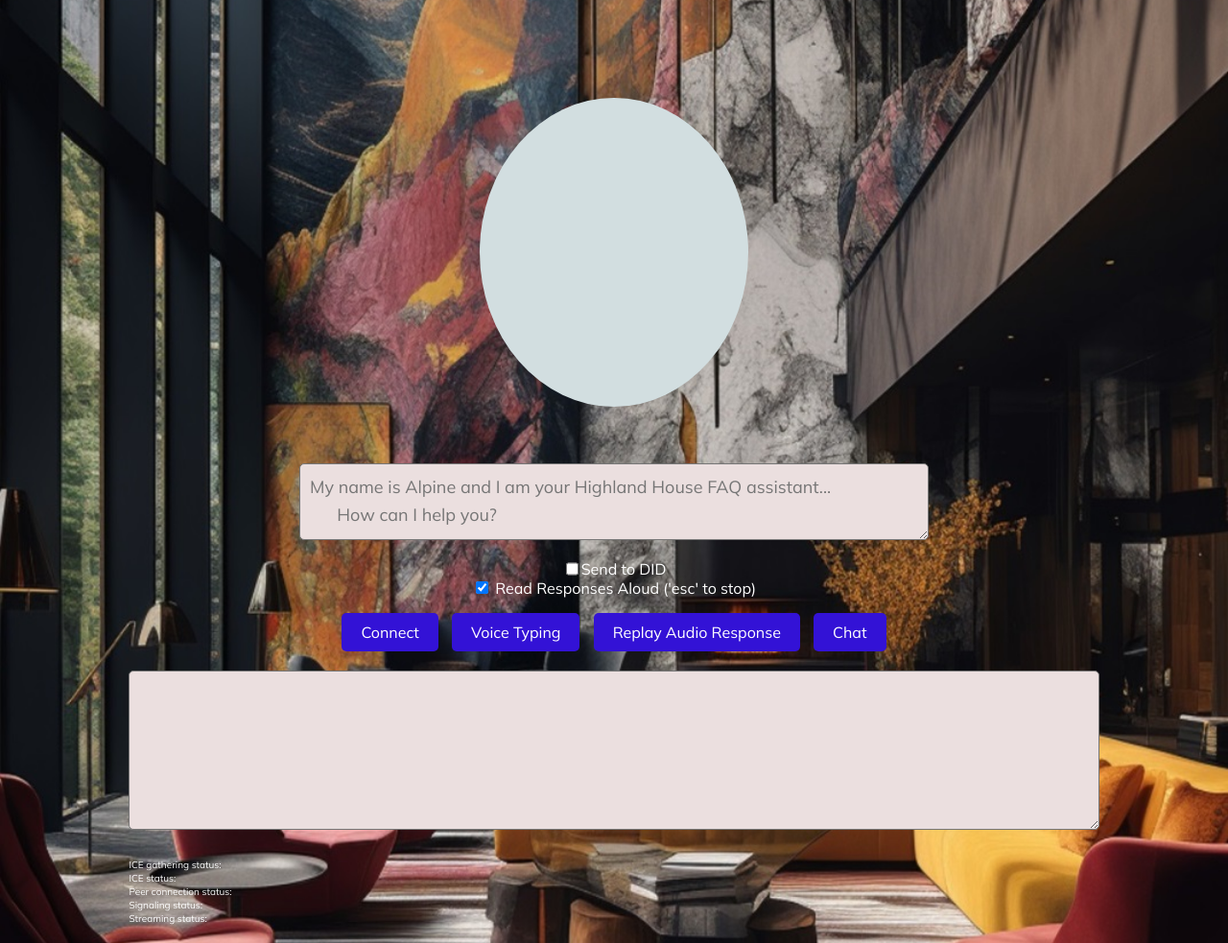
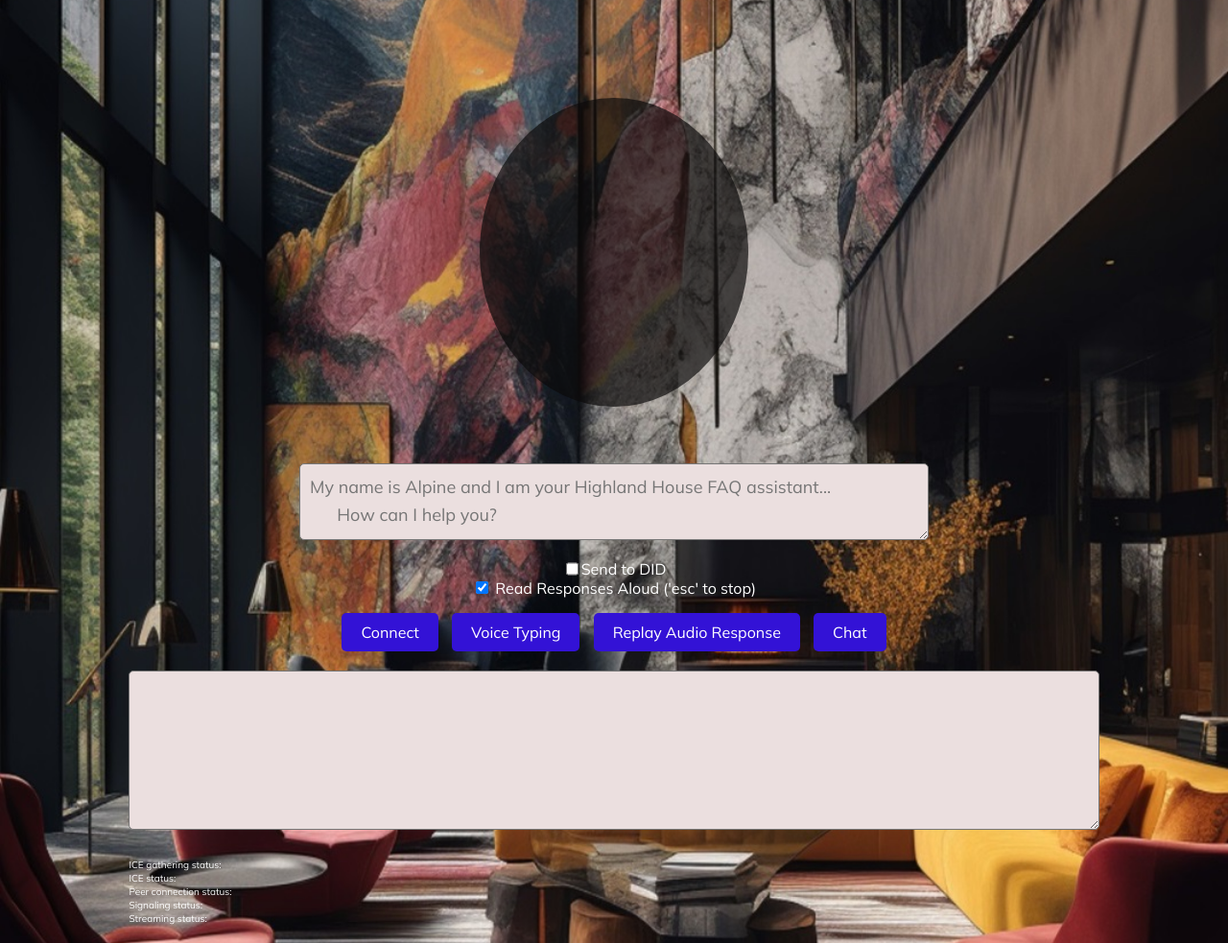
Before and after one commit to jjmlovesgit/BetterLocalOllamaRag-, a website with bundled scripts: page index.html in a window 1280 px wide. Shown: the whole page at 96% size. Built offline with nearby package versions, Linux system fonts and the light colour scheme; files whose address does not match are found by name.

Commit message:
Add files via upload

```diff
--- a/styles.css
+++ b/styles.css
@@ -182,7 +182,7 @@
         display: block;
         /* border:1px solid; */
         border-radius: 50%;
-        background-color: #d2dee0;
+        background-color: hsla(0, 5%, 4%, 0.676);
       }
 
       .video-container {
```
